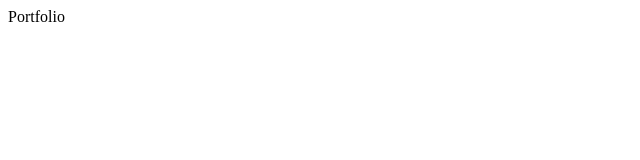
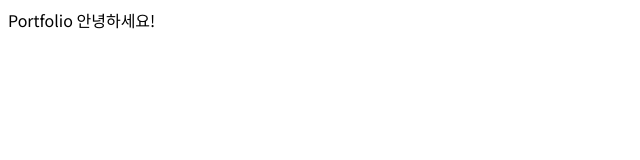
Before and after one commit to pauljeonn/portfolio-pauljeon, a React (Create React App) app: page / in a window 1280 px wide. Shown: the top 160 px of the page, without its empty margins (0-640 px from the left). Built offline with nearby package versions, Linux system fonts and the light colour scheme.

Commit message:
add new font

```diff
--- a/public/index.html
+++ b/public/index.html
@@ -7,6 +7,18 @@
 			name="description"
 			content="Web site created using create-react-app"
 		/>
+		<link rel="preconnect" href="https://fonts.googleapis.com" />
+		<link rel="preconnect" href="https://fonts.gstatic.com" crossorigin />
+		<link
+			href="https://fonts.googleapis.com/css2?family=Noto+Sans+KR:wght@100;300;400;500;700;900&family=Roboto:wght@100;300;400;500;700;900&display=swap"
+			rel="stylesheet"
+		/>
+		<style>
+			* {
+				font-family: 'Noto Sans KR', sans-serif;
+				/* font-family: 'Roboto', sans-serif; */
+			}
+		</style>
 		<title>Paul Jeon's Portfolio</title>
 	</head>
 	<body>
--- a/src/App.js
+++ b/src/App.js
@@ -1,5 +1,5 @@
 function App() {
-	return <div className="App">Portfolio</div>;
+	return <div className="App">Portfolio 안녕하세요!</div>;
 }
 
 export default App;
```
